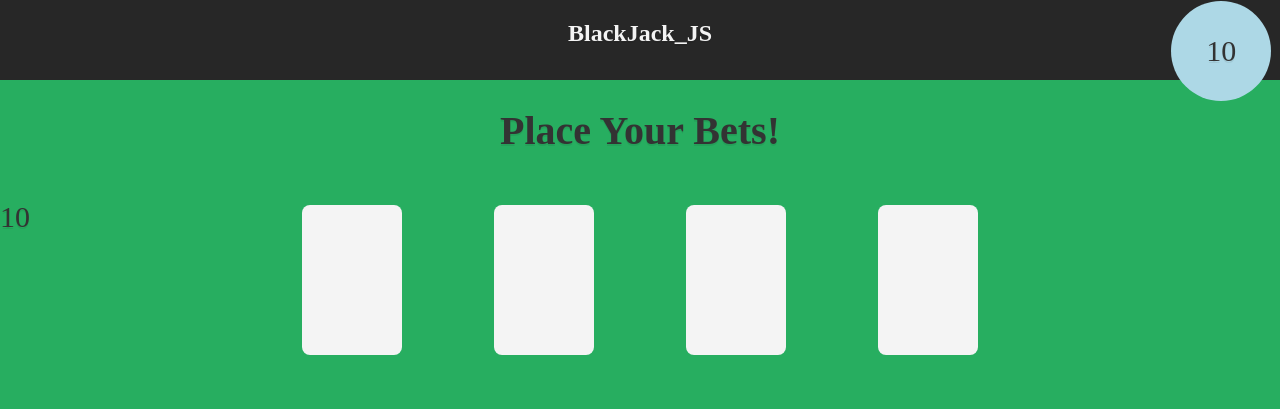
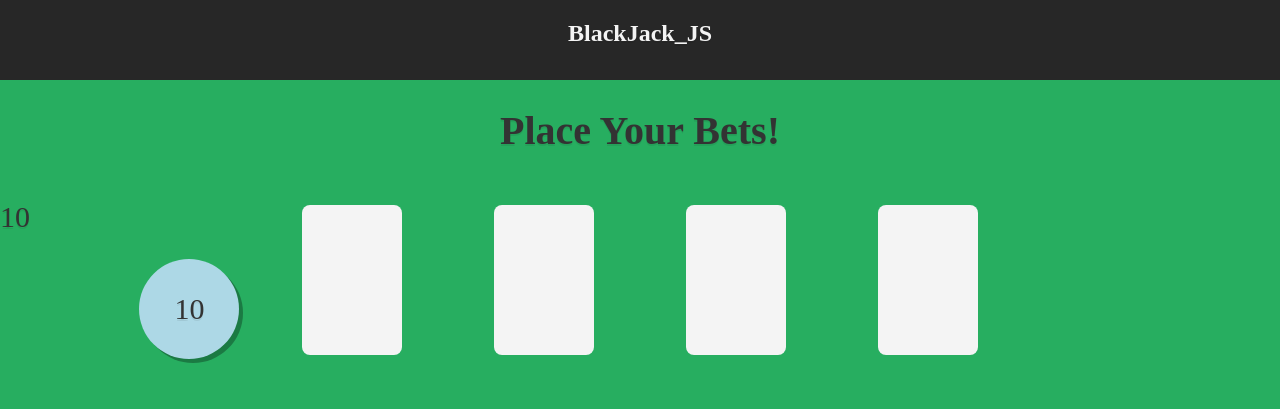
Before and after one commit to ashco/blackjack_JS, a website: page index.html in a window 1280 px wide. Both pictures are taken after a click on the element "10". Shown: the top 409 px of the page. Drawn offline with Linux system fonts and the light colour scheme.

Commit message:
working on chip stack animation

```diff
--- a/scss/helper/_placeholders.scss
+++ b/scss/helper/_placeholders.scss
@@ -14,5 +14,5 @@
   background: rgba(0, 0, 0, 0.3);
   font-size: 3rem;
   border-radius: 50%;
-  // color: $color-white;
+  box-shadow: .4rem .4rem rgba(0, 0, 0, 0.3);
 }
--- a/scss/main.scss
+++ b/scss/main.scss
@@ -42,12 +42,16 @@ nav {
 
 
   //Chips
+.chip__pot {
+  position: relative;
+}
+
 .chip__score {
   font-size: 3rem;
 }
 
 .chip--pot {
-  position: fixed;
+  position: absolute;
 }
 
 .chip--1, .chip--10, .chip--100, .chip--500 {
--- a/src/index.js
+++ b/src/index.js
@@ -45,15 +45,24 @@ const bet_update = function () {
   playerBetTotal > 0 ? element_chipScore.innerText = playerBetTotal : element_chipScore.innerText = '';
 }
 
-const elementManager_potChip = function () {
+const randCoordGen = function (pos, rand) {
+  let coord = (playerBetArr.length - pos) * Math.PI.toFixed(rand);
+  coord = (parseInt(coord.toString().slice(-4)) / 10000);
+  return coord;
+}
 
 
-  const top3 = playerBetArr.slice(-3);
-  const html = top3.map(chip => {
-    const topCoord = 25 * (Math.random() - 0.5).toFixed(4);
-    const rightCoord = 25 * (Math.random() - 0.5).toFixed(4);
+const elementManager_potChip = function () {
+  const chipNum = 3;
+
+  const top3 = playerBetArr.slice(-chipNum);
+  const html = top3.map((chip, i) => {
+    const topCoord = randCoordGen(-i, 7);
+    const rightCoord = randCoordGen(-i, 9);
+    console.log(topCoord, rightCoord);
+
     return `
-      <div class="chip--pot chip--${chip}" style="top: ${topCoord}px; right: ${rightCoord}px">${chip}</div>
+      <div class="chip--pot chip--${chip}" style="top: ${topCoord * 25}px; right: ${rightCoord * 25}px">${chip}</div>
     `;
   }).join('');
 
```
Also changed, not shown: css/main.css.
